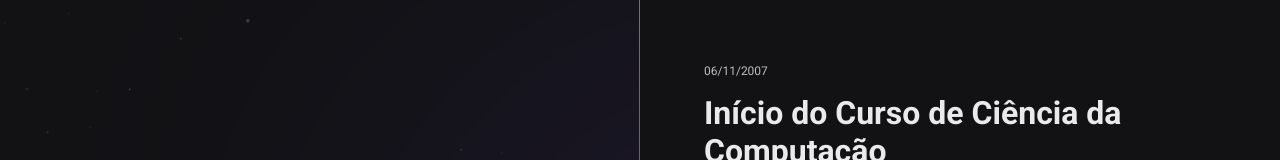
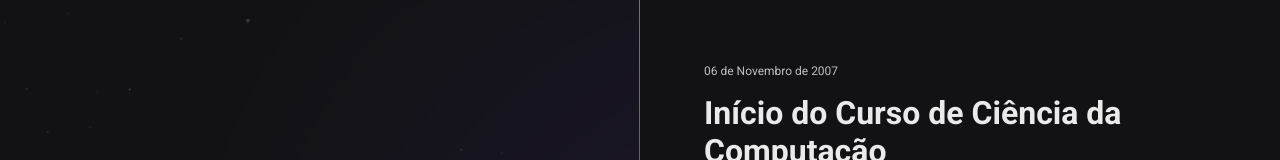
Before and after one commit to rafael-gomes/nlw-spacetime-explorer, a plain HTML site: page index.html in a window 1280 px wide. Shown: the top 160 px of the page. Drawn offline with Linux system fonts and the light colour scheme.

Commit message:
Update date

```diff
--- a/index.html
+++ b/index.html
@@ -25,7 +25,7 @@
 
   <nav>
     <a href="https://github.com/rafael-gomes" target="_blank" class="memory">
-      <small>06/11/2007</small>
+      <small>06 de Novembro de 2007</small>
       <h1>Início do Curso de Ciência da Computação</h1>
 
       <div>
```
